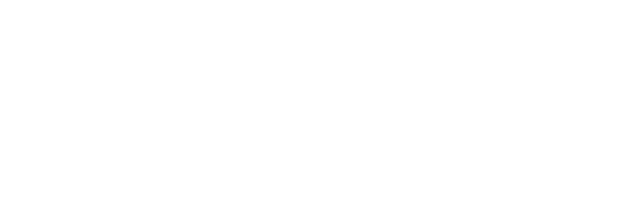
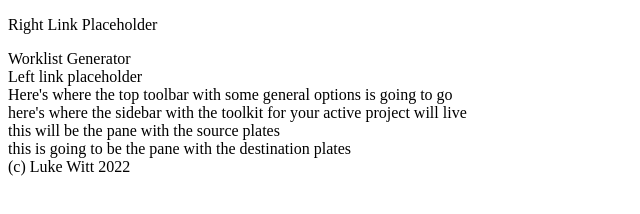
Before and after one commit to LuJaWi/plate-mapper, a plain HTML site: page index.html in a window 1280 px wide. Shown: the whole page, without its empty margins (0-640 px from the left). Drawn offline with Linux system fonts and the light colour scheme.

Commit message:
Added some basic placeholder text

```diff
--- a/index.html
+++ b/index.html
@@ -11,36 +11,36 @@
 <body>
     <div class="header-bar">
         <div class="right-links">
-
+            <p>Right Link Placeholder</p>
         </div>
         <div class="page-title">
-
+            Worklist Generator
         </div>
         <div class=left-links>
-
+            Left link placeholder
         </div>
     </div>
     <div class="page-content">
         <div class="toolbar">
-
+            Here's where the top toolbar with some general options is going to go
         </div>
         <div class="plate-mapper">
             <div class="sidebar">
-
+                here's where the sidebar with the toolkit for your active project will live
             </div>
             <div class="plate-window">
                 <div class="source-plates">
-
+                    this will be the pane with the source plates
                 </div>
                 <div class="destination-plates">
-
+                    this is going to be the pane with the destination plates
                 </div>
             </div>
         </div>
 
     </div>
     <div class="footer">
-
+        (c) Luke Witt 2022
     </div>
 
 </body>
```
